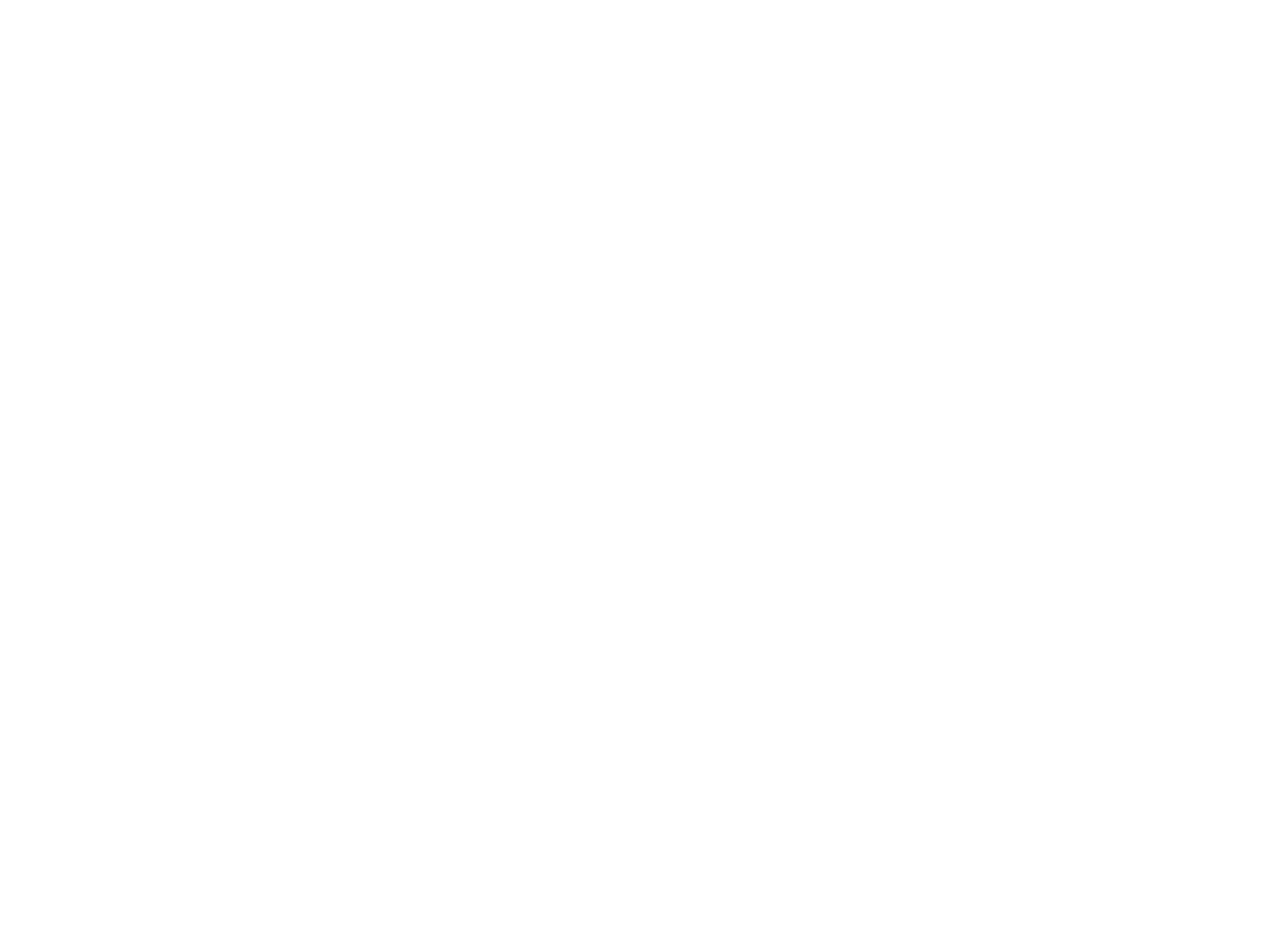
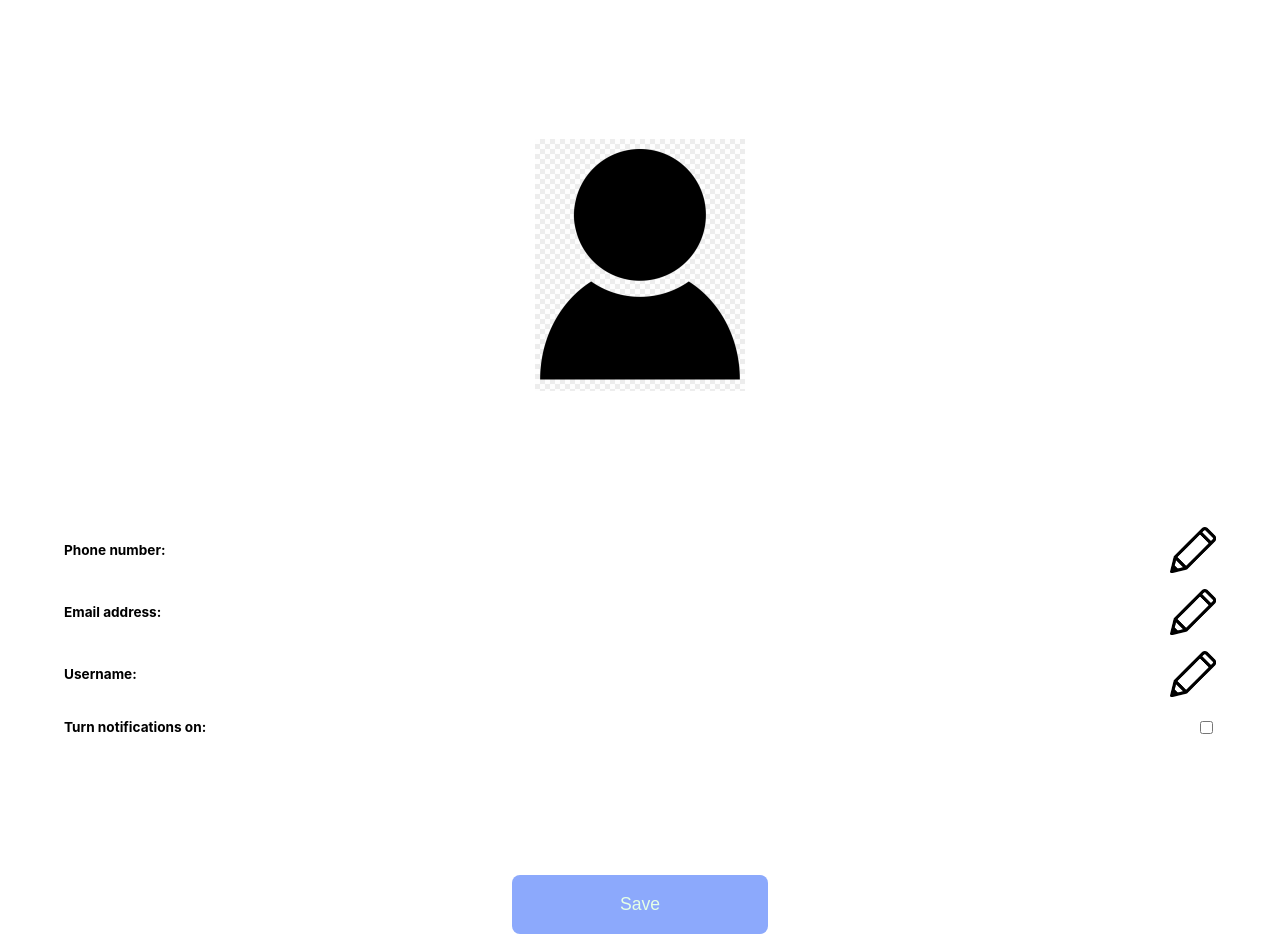
Before and after one commit to WaterMyPlants-TeamPlants/Front-End, a React (Create React App) app: page / in a window 1280 px wide. Shown: the part 1260-2194 px from the top of the page. Before the commit the page ends 887 px from the top, so only its background shows below. Built offline with nearby package versions, Linux system fonts and the light colour scheme.

Commit message:
add styles to the form

```diff
--- a/src/App.js
+++ b/src/App.js
@@ -8,6 +8,7 @@
 import CreatePlantForm from './components/CreatePlantForm';
 import SignUp from './components/SignUp.js'; // Mona //
 import EditPlant from './components/EditPlant.js'; // Mona //
+import EditUser from "./components/EditUser"
 
 const Content = styled.div`
   margin-top: 150px;
@@ -29,6 +30,7 @@
       </Router>
       <LoginForm />
       <CreatePlantForm />
+      <EditUser />
     </div>
   );
 }
--- a/src/components/EditUser.js
+++ b/src/components/EditUser.js
@@ -3,8 +3,8 @@
 import axios from "axios";
 
 //imported images
-import pencil from "../logos/pencil.png";
-import user from "../logos/User.png";
+import pencil from "./images/pencil.png";
+import user from "./images/User.png";
 
 
 const UserInfo = {
@@ -67,7 +67,7 @@
                 /><img id="pencil" src= {pencil} alt="edit pencil"/>
             </label>
             <br/>
-            <label className="notifications"><h2>Turn notifications on or off:</h2><br/>
+            <label className="notifications"><h2>Turn notifications on:</h2><br/>
                 <input
                 id="checkbox"
                 type="checkbox"
@@ -134,6 +134,22 @@
 
 button {
     margin-top: 20%;
+    padding: 1.5%;
+    width: 20%;
+    border-radius: 0.5rem;
+    font-size: 110%;
+    text-align: center;
+    text-decoration: none;
+    border: none;
+    background-color: #8ca9fc;
+    color: #e5ffe5;
+    transition: 0.5s;
+}
+
+button:hover {
+    cursor: pointer;
+    background-color: #e5ffe5;
+    color: #8ca9fc;
 }
 
 `
```
Also changed, not shown: src/components/images/User.png (added), src/components/images/pencil.png (added).
